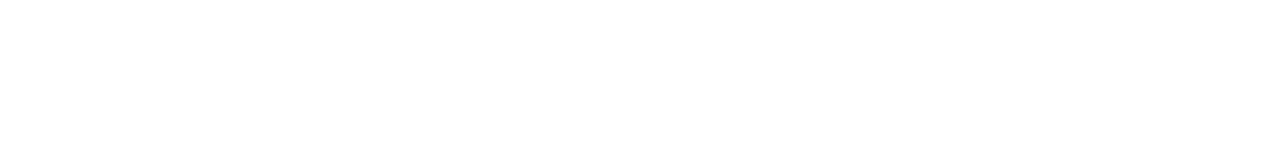
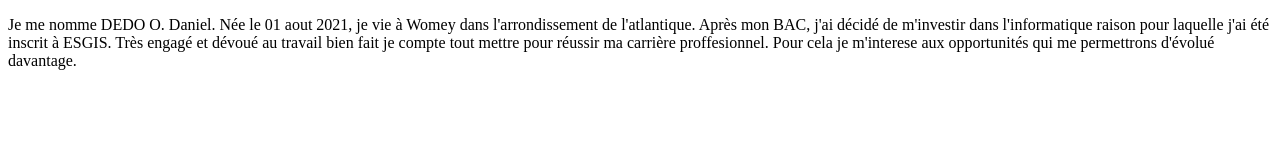
Before and after one commit to Overic/git-mon-cv, a plain HTML site: page index.html in a window 1280 px wide. Drawn offline with Linux system fonts and the light colour scheme.

Commit message:
mise en place de la section description

```diff
--- a/index.html
+++ b/index.html
@@ -8,6 +8,20 @@
     <title>Document</title>
 </head>
 <body>
-
+    <section>
+        <p>Je me nomme DEDO O. Daniel.
+            Née le 01 aout 2021,
+            je vie à Womey dans l'arrondissement
+            de l'atlantique. Après mon BAC,
+            j'ai décidé de m'investir dans
+            l'informatique raison pour laquelle
+            j'ai été inscrit à ESGIS. Très
+            engagé et dévoué au travail bien
+            fait je compte tout mettre pour
+            réussir ma carrière proffesionnel.
+            Pour cela je m'interese aux opportunités
+            qui me permettrons d'évolué davantage.
+        </p>
+    </section>
 </body>
 </html>
```
